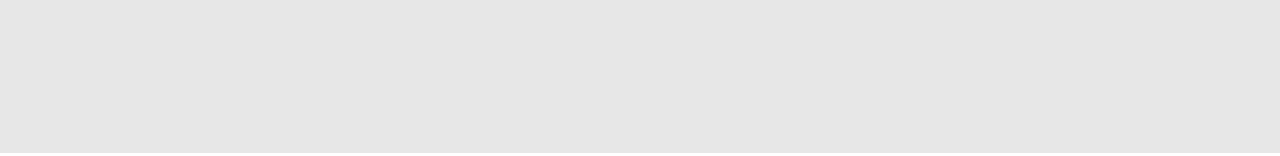
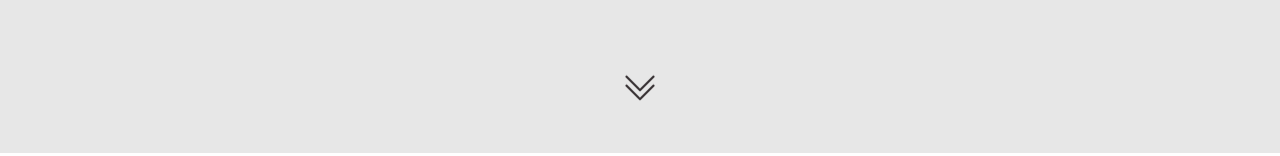
Before and after one commit to raaynaldo/raynaldo-v1, a Next.js app: page / in a window 1280 px wide. Shown: the part 647-803 px from the top of the page. Built offline with nearby package versions, Linux system fonts and the light colour scheme.

Commit message:
feat: add arrow animation

```diff
--- a/pages/index.tsx
+++ b/pages/index.tsx
@@ -1,5 +1,6 @@
 import clsx from 'clsx';
 import { FaDev, FaGithubSquare, FaLinkedin } from 'react-icons/fa';
+import { BsChevronDoubleDown } from 'react-icons/bs';
 
 export default function Home() {
   return (
@@ -71,6 +72,10 @@ export default function Home() {
                 />
               </a>
             </div>
+
+            <p className='absolute text-4xl text-primary bottom-10 animate-bounce'>
+              <BsChevronDoubleDown />
+            </p>
           </div>
         </section>
 
```
